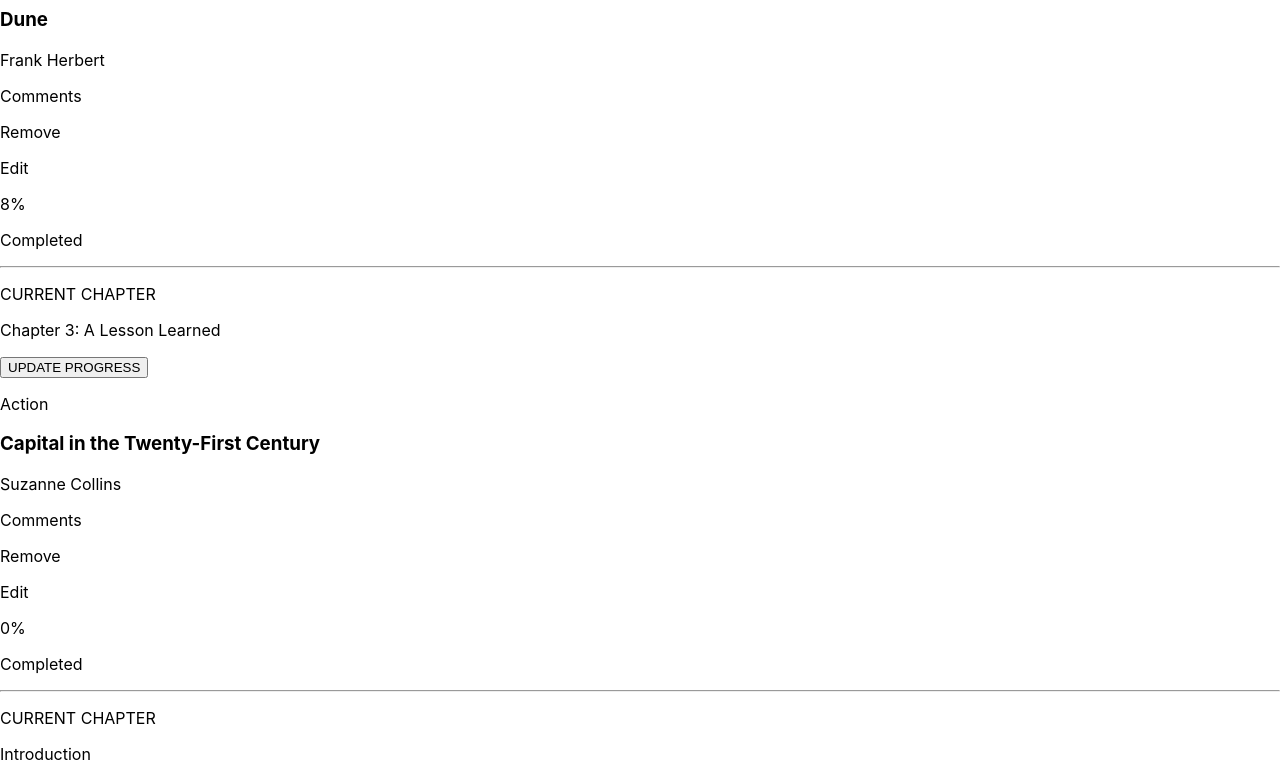
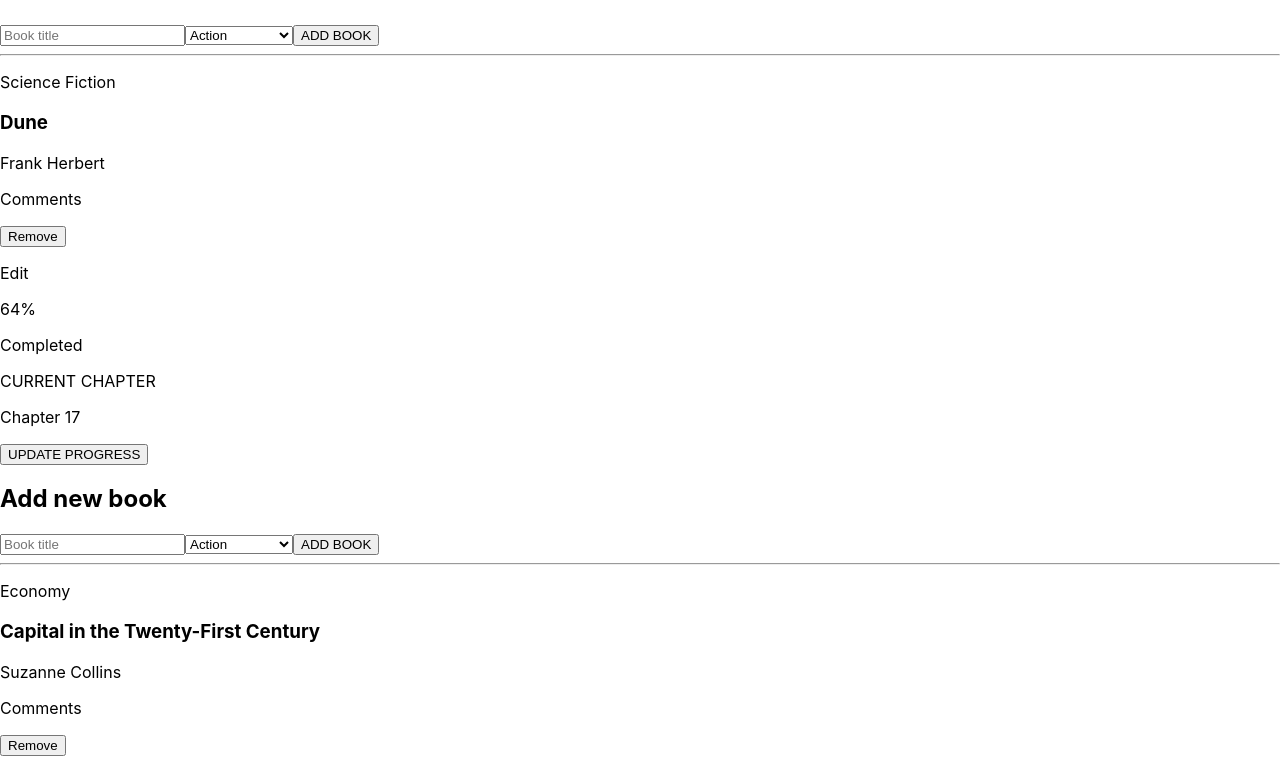
Before and after one commit to ismailakinkunmi/book-store, a React (Create React App) app: page / in a window 1280 px wide. Shown: the part 593-1366 px from the top of the page. Built offline with nearby package versions, Linux system fonts and the light colour scheme.

Commit message:
Add book component

```diff
--- /dev/null
+++ b/src/components/book.js
@@ -0,0 +1,30 @@
+import React from "react";
+import Form from "./form";
+
+const book = (props) => (
+  <div className="book-container">
+    <div className="card-container">
+      <hr />
+      <p className="book-category">{props.category}</p>
+      <h3>{props.title}</h3>
+      <p>{props.author}</p>
+      <p>Comments</p>
+      <span />
+      <button type="button">Remove</button>
+      <span />
+      <p>Edit</p>
+      <span />
+      <div className="progress-circle">
+        <span>64%</span>
+        <p>Completed</p>
+      </div>
+
+      <p>CURRENT CHAPTER</p>
+      <p>Chapter 17</p>
+      <button type="submit">UPDATE PROGRESS</button>
+    </div>
+    <Form />
+  </div>
+);
+
+export default book;
--- a/src/pages/bookPage.js
+++ b/src/pages/bookPage.js
@@ -1,69 +1,17 @@
 import React from "react";
-import Form from "../components/form";
-
+import Book from "../components/book";
 import Header from "../components/header";
 
 const bookPage = () => (
   <main>
     <Header />
-    <div className="card-container">
-      <p className="book-category">Action</p>
-      <h3>The Hunger Games</h3>
-      <p>Suzanne Collins</p>
-      <p>Comments</p>
-      <span />
-      <p>Remove</p>
-      <span />
-      <p>Edit</p>
-      <span />
-      <div className="progress-circle">
-        <span>64%</span>
-        <p>Completed</p>
-      </div>
-      <hr />
-      <p>CURRENT CHAPTER</p>
-      <p>Chapter 17</p>
-      <button type="submit">UPDATE PROGRESS</button>
-    </div>
-    <div className="card-container">
-      <p className="book-category">Science Fiction</p>
-      <h3>Dune</h3>
-      <p>Frank Herbert</p>
-      <p>Comments</p>
-      <span />
-      <p>Remove</p>
-      <span />
-      <p>Edit</p>
-      <span />
-      <div className="progress-circle">
-        <span>8%</span>
-        <p>Completed</p>
-      </div>
-      <hr />
-      <p>CURRENT CHAPTER</p>
-      <p>Chapter 3: A Lesson Learned</p>
-      <button type="submit">UPDATE PROGRESS</button>
-    </div>
-    <div className="card-container">
-      <p className="book-category">Action</p>
-      <h3>Capital in the Twenty-First Century</h3>
-      <p>Suzanne Collins</p>
-      <p>Comments</p>
-      <span />
-      <p>Remove</p>
-      <span />
-      <p>Edit</p>
-      <span />
-      <div className="progress-circle">
-        <span>0%</span>
-        <p>Completed</p>
-      </div>
-      <hr />
-      <p>CURRENT CHAPTER</p>
-      <p>Introduction</p>
-      <button type="submit">UPDATE PROGRESS</button>
-    </div>
-    <Form />
+    <Book category="Action" author="Suzanne Collins" title="The Hunger Games" />
+    <Book category="Science Fiction" author="Frank Herbert" title="Dune" />
+    <Book
+      category="Economy"
+      author="Suzanne Collins"
+      title="Capital in the Twenty-First Century"
+    />
   </main>
 );
 
```
